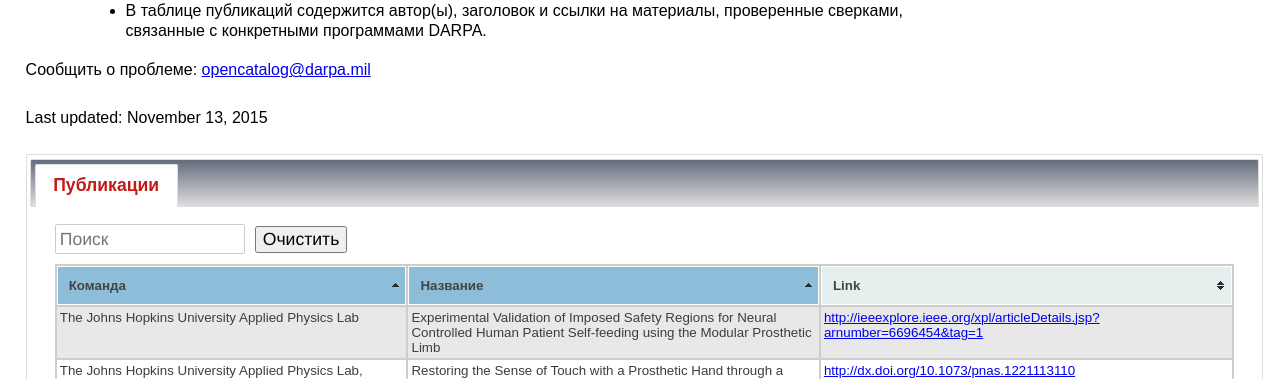
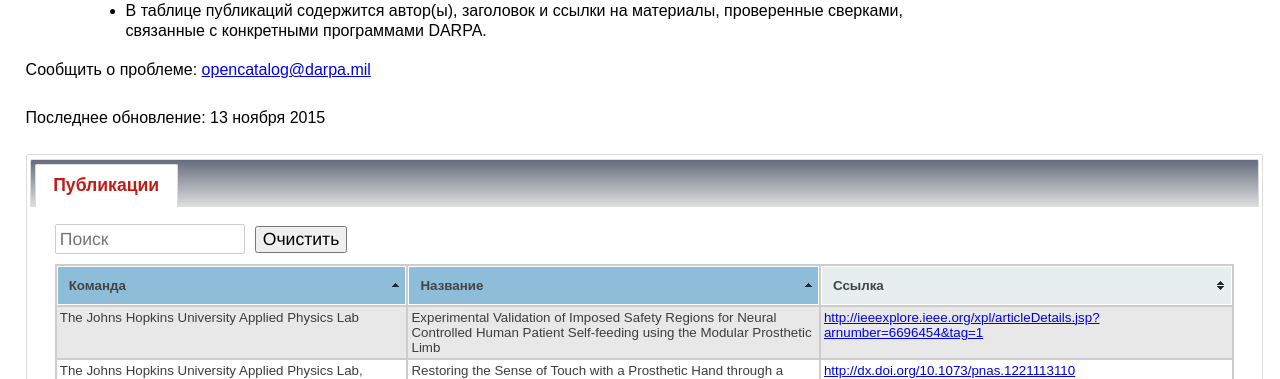
Before and after one commit to kant2002/darpa-ru, a Jekyll site: the page built from ru/RP.html, in a window 1280 px wide. Shown: the part 525-904 px from the top of the page. Built offline with Jekyll 4.4.1, drawn with Linux system fonts in a browser that asks for light colours.

Commit message:
New translations RP.html (Russian)

```diff
--- a/ru/RP.html
+++ b/ru/RP.html
@@ -8,9 +8,9 @@
  Создать продвинутые электромеханические протезы верхней конечности с практически естественным контролем которые
  повышают независимость и улучшают качество жизни для ампутантов, и получить одобрение Управление по контролю за продуктами и лекарствами США (U.S. Food and Drug Administration (FDA))
  для их использования. В мае 2014, менее чем через 8 лет после усилия были запущены, эта мечта является реальностью;
- FDA одобрил Система Руки DEKA (DEKA Arm System).<p><p>Program Manager: <a href='http://www.darpa.mil/staff/dr-justin-sanchez' class='programmanagerlink'>Dr. Justin Sanchez</a></p><p>Contact: <a href='mailto:justin.sanchez@darpa.mil'>justin.sanchez@darpa.mil</a><p><p>Содержимое, приводимое ниже, было подготовлено организациями, которые частично финансируются ДАРПА; мнения и выводы, содержащиеся в нем, являются авторскими и не должны толковаться как представляющие официальную политику или одобрения, выраженные явно или подразумеваемые, ДАРПА или правительства США.</p><ul><li>В таблице публикаций содержится автор(ы), заголовок и ссылки на материалы, проверенные сверками, связанные с конкретными программами DARPA.</li></ul><p>Сообщить о проблеме: <a href="mailto:opencatalog@darpa.mil">opencatalog@darpa.mil</a></p><p>Last updated: November 13, 2015</p></div><div id='dialog'></div><div id='tabs' class='table-tabs'><ul><li><a href='#tabs1'>Публикации</a></li></ul><div id='publications'><div id='tabs1'><input class='search' placeholder='Поиск' id='search1'/><button class='clear_button' id='clear1'>Очистить</button><table id='pubs' class='tablesorter'>
+ FDA одобрил Система Руки DEKA (DEKA Arm System).<p><p>Program Manager: <a href='http://www.darpa.mil/staff/dr-justin-sanchez' class='programmanagerlink'>Dr. Justin Sanchez</a></p><p>Contact: <a href='mailto:justin.sanchez@darpa.mil'>justin.sanchez@darpa.mil</a><p><p>Содержимое, приводимое ниже, было подготовлено организациями, которые частично финансируются ДАРПА; мнения и выводы, содержащиеся в нем, являются авторскими и не должны толковаться как представляющие официальную политику или одобрения, выраженные явно или подразумеваемые, ДАРПА или правительства США.</p><ul><li>В таблице публикаций содержится автор(ы), заголовок и ссылки на материалы, проверенные сверками, связанные с конкретными программами DARPA.</li></ul><p>Сообщить о проблеме: <a href="mailto:opencatalog@darpa.mil">opencatalog@darpa.mil</a></p><p>Последнее обновление: 13 ноября 2015</p></div><div id='dialog'></div><div id='tabs' class='table-tabs'><ul><li><a href='#tabs1'>Публикации</a></li></ul><div id='publications'><div id='tabs1'><input class='search' placeholder='Поиск' id='search1'/><button class='clear_button' id='clear1'>Очистить</button><table id='pubs' class='tablesorter'>
  <thead>
- <tr><th>Команда</th><th>Название</th><th>Link</th></tr>
+ <tr><th>Команда</th><th>Название</th><th>Ссылка</th></tr>
  </thead>
  <tbody  class='list'><tr>
   <td class='team'>University of Chicago<a name='University of Chicago'></a></td>
```
